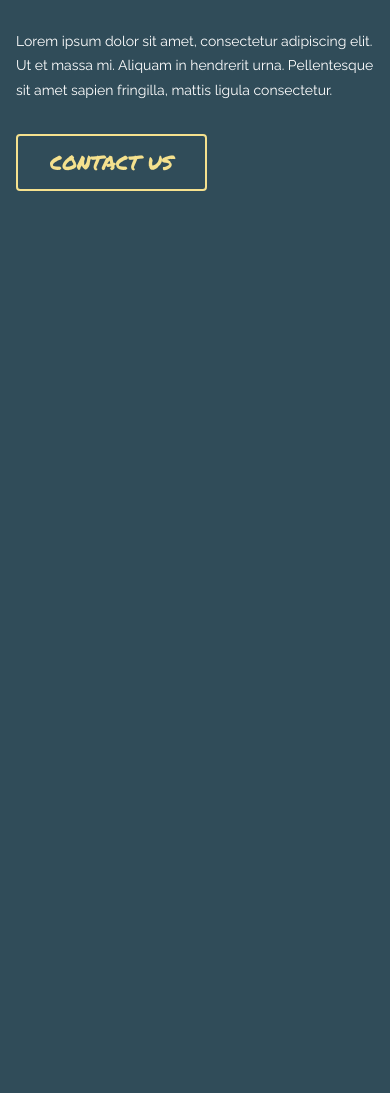
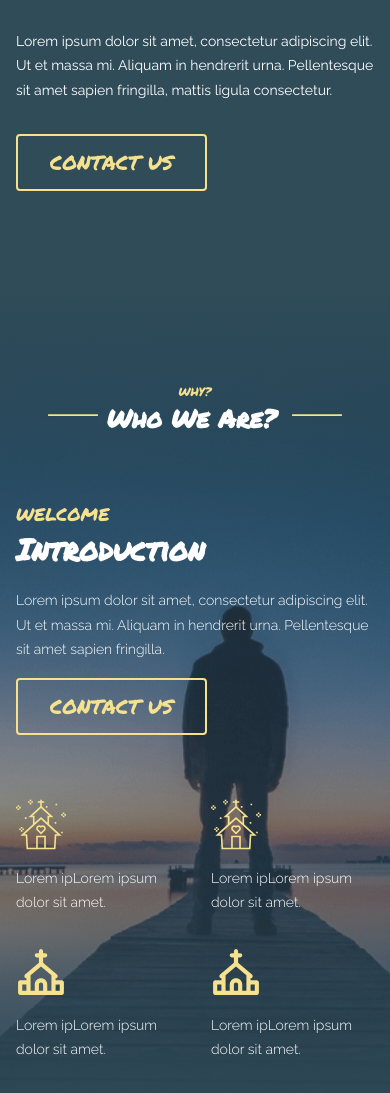
Before and after one commit to mauger1998/made-free, a plain HTML site: page index.html in a window 390 px wide. Shown: the part 1251-2344 px from the top of the page. Before the commit the page ends 1538 px from the top, so only its background shows below. Drawn offline with Linux system fonts and the light colour scheme.

Commit message:
Add intro section

```diff
--- a/index.html
+++ b/index.html
@@ -118,5 +118,43 @@
             </div>
         </div>
     </section>
+    <section class="intro-section">
+        <div class="wrapper">
+            <div class="intro-titles">
+                <p>WHY?</p>
+                <h2> <span><img aria-hidden="true" src="mfm-home/mfm-line.svg" alt="Background Texture"></span> Who We Are?<span><img aria-hidden="true" src="mfm-home/mfm-line.svg" alt="Background Texture"></span></h2>
+            </div>
+            <div class="intro-main">
+                <div class="intro-left">
+                    <div class="intro-left-titles">
+                        <p>WELCOME</p>
+                        <h2>Introduction</h2>
+                    </div>
+                    <p>Lorem ipsum dolor sit amet, consectetur adipiscing elit. Ut et massa mi. Aliquam in hendrerit urna. Pellentesque sit amet sapien fringilla.</p>
+                    <a href="#contact">
+                        <button class="hollow-button">CONTACT US</button>
+                    </a>
+                </div>
+                <div class="intro-right">
+                    <div class="grid-item">
+                        <img src="mfm-home/church-svgrepo-com (6) 1-1.svg" alt="Church Icon">
+                        <p>Lorem ipLorem ipsum dolor sit amet.</p>
+                    </div>
+                    <div class="grid-item">
+                        <img src="mfm-home/church-svgrepo-com (6) 1.svg" alt="Church Icon">
+                        <p>Lorem ipLorem ipsum dolor sit amet.</p>
+                    </div>
+                    <div class="grid-item">
+                        <img src="mfm-home/church-svgrepo-com 1-1.svg" alt="Church Icon">
+                        <p>Lorem ipLorem ipsum dolor sit amet.</p>
+                    </div>
+                    <div class="grid-item">
+                        <img src="mfm-home/church-svgrepo-com 1.svg" alt="Church Icon">
+                        <p>Lorem ipLorem ipsum dolor sit amet.</p>
+                    </div>
+                </div>
+            </div>
+        </div>
+    </section>
 </body>
 </html>
--- a/style.css
+++ b/style.css
@@ -281,6 +281,9 @@ main .wrapper {
         font-size:var(--mobile-text);
         max-width:40ch;
     }
+    .times-of-service {
+        bottom:10% !important;
+    }
     .times-of-service > p {
         font-family: 'Merriweather', serif;
         font-size:var(--mobile-subheading);
@@ -313,6 +316,7 @@ main .wrapper {
     width:max(30%, 20em);
     background-color:var(--glass);
     backdrop-filter: blur(10px);
+    -webkit-backdrop-filter: blur(10px);
     padding:1rem;
     border-radius:1rem;
 }
@@ -431,3 +435,210 @@ main .wrapper {
         gap:1rem;
     }
 }
+
+/* Intro Section */
+.intro-section {
+    background-image: linear-gradient(to top, #304C59, #304C5900 75% ),linear-gradient(to bottom, #304C59, #304C5900 75% ), url(mfm-home/dock-5539524_1920.png);
+    background-size:cover;
+    background-position: center;
+    background-repeat: no-repeat;
+}
+
+.intro-section .wrapper {
+    display:flex;
+    flex-direction: column;
+    align-items: center;
+    gap:4rem;
+
+}
+.intro-titles h2 {
+    font-size:var(--heading-two);
+    font-family: 'Permanent Marker', cursive;
+    text-align:center;
+}
+.intro-titles p {
+    font-family: 'Permanent Marker', cursive;
+    color:var(--yellow);
+    font-size:var(--tag);
+    text-align:center;
+}
+.intro-titles {
+    display:flex;
+    align-items: center;
+    flex-direction: column;
+    justify-content: center;
+}
+.intro-titles h2 img {
+    margin-bottom:0.75rem;
+}
+.intro-titles h2 span:nth-child(2) img {
+    margin-left:1rem;
+
+}
+.intro-main {
+    display:flex;
+    align-items: center;
+    gap:4rem;
+    width:100%;
+}
+.intro-left,
+.intro-right {
+    width:50%;
+}
+.intro-left {
+    display:flex;
+    flex-direction: column;
+    align-items: flex-start;
+    gap:1rem;
+}
+.intro-left-titles {
+    display:flex;
+    flex-direction: column;
+    align-items: flex-start;
+}
+.intro-left-titles p {
+    color:var(--yellow);
+    font-size:var(--tag);
+    font-family: 'Permanent Marker', cursive;
+}
+.intro-left > p {
+    line-height:1.75;
+    font-weight:300;
+    max-width:40ch;
+}
+.intro-left-titles h2 {
+    font-size:var(--heading-two);
+    font-family: 'Permanent Marker', cursive;
+}
+.intro-right {
+    display:grid;
+    grid-template-columns: 1fr 1fr;
+    gap:2rem;
+    place-items: flex-end;
+
+}
+.grid-item {
+    display:flex;
+    flex-direction: column;
+    align-items: flex-start;
+    gap:1rem;
+}
+.grid-item img {
+    width:50px;
+}
+.grid-item p {
+    line-height:1.75;
+    font-weight:300;
+    max-width:20ch;
+}
+
+@media (max-width:1015px) {
+    .intro-main {
+        flex-direction: column;
+        align-items: flex-start;
+    }
+    .intro-right {
+        width:100%;
+    }
+    .grid-item {
+        width:100%;
+    }
+
+}
+@media (max-width:728px) {
+    .intro-left > p {
+        max-width:100ch;
+        width:90% !important;
+    }
+    .intro-left {
+        width:100%;
+    }
+
+}
+@Media (max-width:769px) {
+    .intro-titles h2 {
+        font-size:40px;
+    }
+    .intro-titles h2 img {
+        width:75px;
+    }
+}
+@Media (max-width:606px) {
+    .intro-titles h2 {
+        font-size:var(--mobile-heading-two);
+    }
+    .intro-titles p {
+        font-size:var(--mobile-tag);
+    }
+    .intro-left-titles h2{
+        font-size:var(--mobile-heading-two);
+    }
+    .intro-left-titles > p {
+        font-size:var(--mobile-tag);
+    }
+    .intro-left > p {
+        font-size:var(--mobile-text);
+    }
+    .grid-item p {
+        font-size:var(--mobile-text);
+    }
+}
+@media (max-width:700px) {
+    .intro-section .wrapper {
+        padding-inline:2rem;
+    }
+}
+@media (max-width:500px) {
+    .intro-section .wrapper {
+        padding-inline:1rem;
+    }
+    .intro-left > p {
+        max-width:100ch;
+        width:100% !important;
+    }
+}
+@Media (max-width:433px) {
+    .intro-titles h2 {
+        font-size:25px;
+    }
+    .intro-titles p {
+        font-size:12px;;
+    }
+    .intro-titles h2 img {
+        width:50px;
+    }
+}
+@Media (max-width:345px) {
+    .intro-titles h2 {
+        font-size:25px;
+    }
+    .intro-titles p {
+        font-size:12px;;
+    }
+    .intro-titles h2 img {
+        width:40px;
+    }
+}
+
+@Media (max-width:321px) {
+    .intro-titles h2 {
+        font-size:25px;
+    }
+    .intro-titles p {
+        font-size:12px;;
+    }
+    .intro-titles h2 img {
+        width:30px;
+    }
+}
+@Media (max-width:297px) {
+    .intro-titles h2 {
+        font-size:25px;
+    }
+    .intro-titles p {
+        font-size:12px;;
+    }
+    .intro-titles h2 img {
+        width:25px;
+    }
+}
```
Also changed, not shown: mfm-home/church-svgrepo-com (6) 1-1.svg (added), mfm-home/church-svgrepo-com (6) 1.svg (added), mfm-home/church-svgrepo-com 1-1.svg (added), mfm-home/church-svgrepo-com 1.svg (added).
